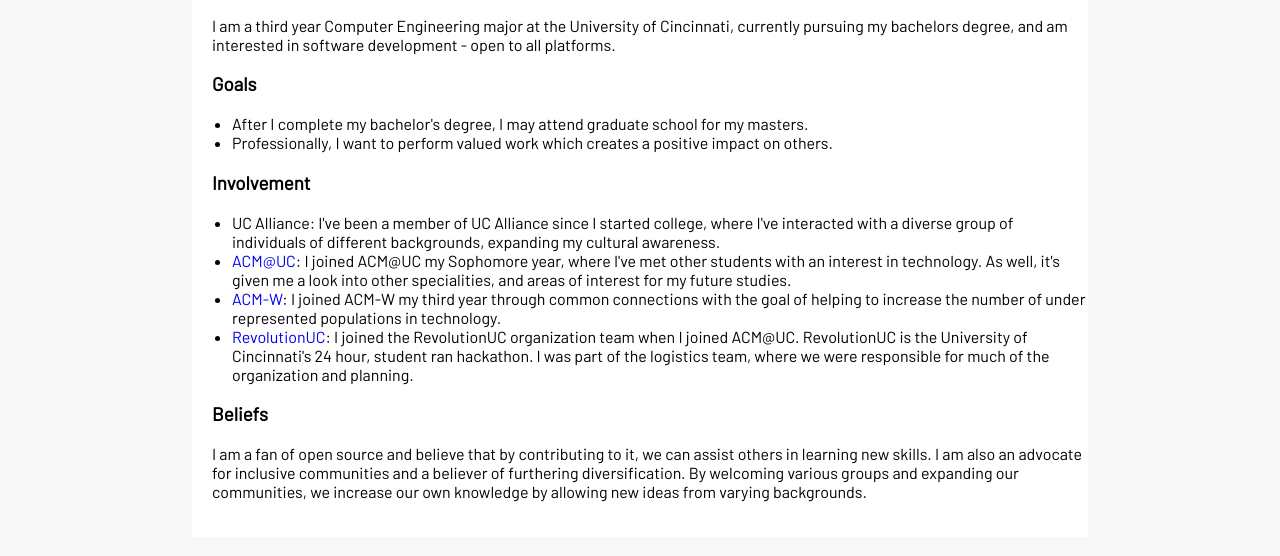
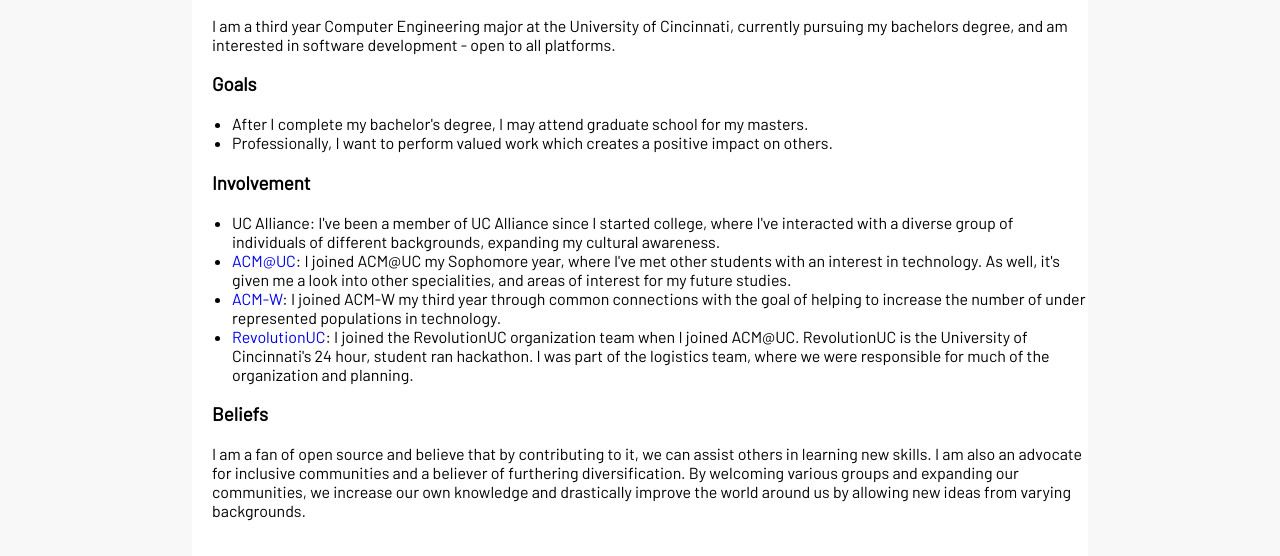
Before and after one commit to maddie-eckhart/jtsalisbury.github.io, a plain HTML site: page index.html in a window 1280 px wide. Shown: the part 210-766 px from the top of the page. Drawn offline with Linux system fonts and the light colour scheme.

Commit message:
Update index.html

```diff
--- a/index.html
+++ b/index.html
@@ -52,7 +52,7 @@
 			<h3 class="subheader">Beliefs</h3>
 			<p class="body">
 				I am a fan of open source and believe that by contributing to it, we can assist others in learning new skills.
-				I am also an advocate for inclusive communities and a believer of furthering diversification. By welcoming various groups and expanding our communities, we increase our own knowledge by allowing new ideas from varying backgrounds.
+				I am also an advocate for inclusive communities and a believer of furthering diversification. By welcoming various groups and expanding our communities, we increase our own knowledge and drastically improve the world around us by allowing new ideas from varying backgrounds.
 			</p>
 		</div>
 	</body>
```
